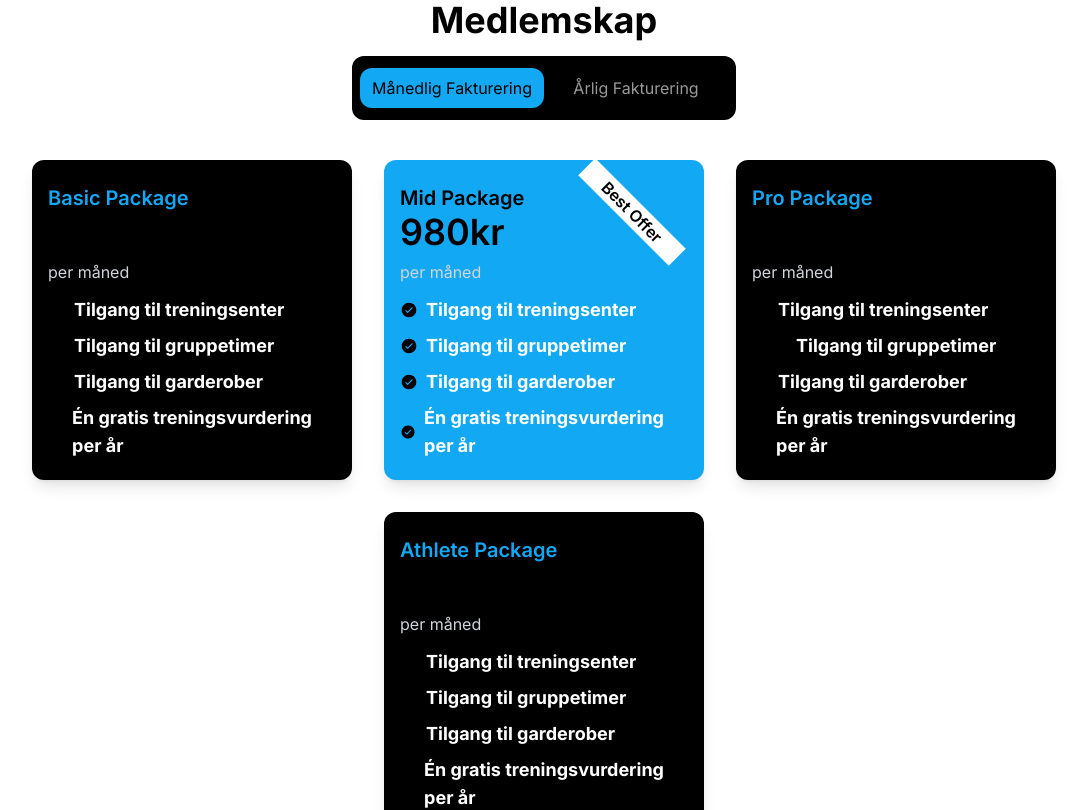
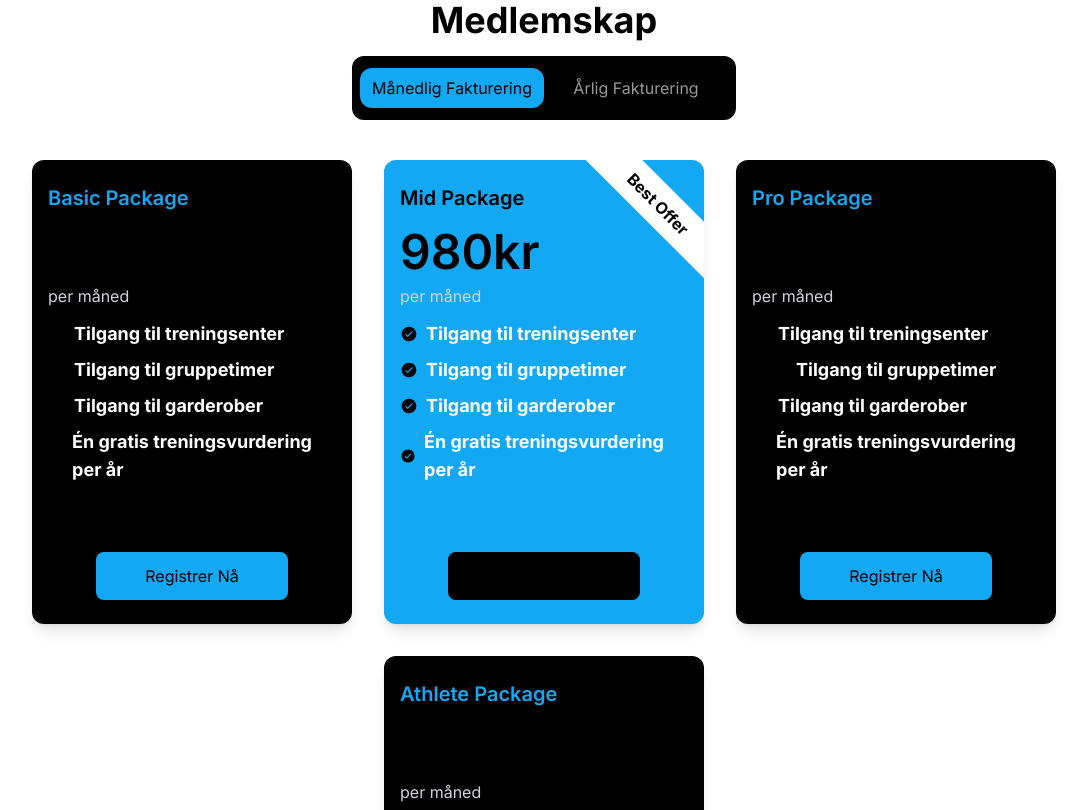
Before and after one commit to Sebastian-Nyberget/flexfit, a Next.js app: page / in a window 1280 px wide. Shown: the part 2380-3190 px from the top of the page, without its empty margins (96-1183 px from the left). Built offline with nearby package versions, Linux system fonts and the light colour scheme; no server answers.

Commit message:
feat: added membership

```diff
--- a/app/layout.tsx
+++ b/app/layout.tsx
@@ -6,8 +6,6 @@ import type { Metadata } from 'next'
 import { Inter, Righteous } from 'next/font/google'
 import './globals.css'
 import Navigation from '@/components/Header'
-import Hero from '@/components/Hero'
-import News from '@/components/News'
 import Footer from '@/components/Footer'
 
 const inter = Inter({ subsets: ['latin'] })
--- a/components/Membership.tsx
+++ b/components/Membership.tsx
@@ -1,3 +1,4 @@
+import Link from "next/link";
 import { IoIosCheckmarkCircle } from "react-icons/io";
 
 const Page = () => {
@@ -16,9 +17,9 @@ const Page = () => {
 
       <div className="flex flex-wrap justify-center gap-8 px-20 pt-10">
         <div className="max-w-xs bg-black rounded-xl shadow-lg overflow-hidden">
-          <div className="w-full h-80 px-4 py-6">
+          <div className="w-full h-auto px-4 py-6">
             <h1 className="text-left text-primary font-semibold text-xl">Basic Package</h1>
-            <h1 className='text-4xl font-semibold'>980kr</h1>
+            <h1 className='text-5xl font-semibold mt-4'>980kr</h1>
             <p className="text-left text-gray-300 py-2">per måned</p>
             <ul>
               <li className="flex text-lg py-1 items-center">
@@ -40,15 +41,18 @@ const Page = () => {
                 <IoIosCheckmarkCircle />
                 <p className="text-white font-bold ml-2">Én gratis treningsvurdering per år</p>
               </li>
+              <li className="flex justify-center mt-16">
+                <Link href={"/"} className="bg-primary rounded-lg w-2/3 text-center py-3 hover:bg-blue-500">Registrer Nå</Link>
+              </li>
             </ul>
           </div>
         </div>
 
         <div className="max-w-xs bg-primary rounded-xl shadow-lg overflow-hidden relative">
-          <div className="bg-white absolute text-black font-semibold rotate-45 right-2 top-10 w-32 flex justify-center">Best Offer</div>
+          <div className="bg-white absolute text-black font-bold rotate-45 right-[-50px] top-6 w-48 py-2 flex justify-center">Best Offer</div>
         <div className="w-full h-80 px-4 py-6">
           <h1 className="text-left font-semibold text-xl">Mid Package</h1>
-          <h1 className='text-4xl font-semibold'>980kr</h1>
+          <h1 className='text-5xl font-semibold mt-4'>980kr</h1>
           <p className="text-left text-gray-300 py-2">per måned</p>
             <ul>
               <li className="flex text-lg py-1 items-center">
@@ -70,6 +74,9 @@ const Page = () => {
                 <IoIosCheckmarkCircle />
                 <p className="text-white font-bold ml-2">Én gratis treningsvurdering per år</p>
               </li>
+              <li className="flex justify-center mt-16">
+                <Link href={"/"} className="bg-black rounded-lg w-2/3 text-center py-3 hover:opacity-80">Registrer Nå</Link>
+              </li>
             </ul>
           </div>
         </div>
@@ -77,7 +84,7 @@ const Page = () => {
         <div className="max-w-xs bg-black rounded-xl shadow-lg overflow-hidden">
           <div className="w-full h-80 px-4 py-6">
             <h1 className="text-left text-primary font-semibold text-xl">Pro Package</h1>
-            <h1 className='text-4xl font-semibold'>980kr</h1>
+            <h1 className='text-5xl font-semibold mt-4'>980kr</h1>
             <p className="text-left text-gray-300 py-2">per måned</p>
             <ul>
               <li className="flex text-lg py-1 items-center">
@@ -100,6 +107,9 @@ const Page = () => {
                 <IoIosCheckmarkCircle />
                 <p className="text-white font-bold ml-2">Én gratis treningsvurdering per år</p>
               </li>
+              <li className="flex justify-center mt-16">
+                <Link href={"/"} className="bg-primary rounded-lg w-2/3 text-center py-3 hover:bg-blue-500">Registrer Nå</Link>
+              </li>
             </ul>
           </div>
         </div>
@@ -107,7 +117,7 @@ const Page = () => {
         <div className="max-w-xs bg-black rounded-xl shadow-lg overflow-hidden">
           <div className="w-full h-80 px-4 py-6">
             <h1 className="text-left text-primary font-semibold text-xl">Athlete Package</h1>
-            <h1 className='text-4xl font-semibold'>980kr</h1>
+            <h1 className='text-5xl font-semibold mt-4'>980kr</h1>
             <p className="text-left text-gray-300 py-2">per måned</p>
             <ul>
               <li className="flex text-lg py-1 items-center">
@@ -129,6 +139,9 @@ const Page = () => {
                 <IoIosCheckmarkCircle />
                 <p className="text-white font-bold ml-2">Én gratis treningsvurdering per år</p>
               </li>
+              <li className="flex justify-center mt-16">
+                <Link href={"/"} className="bg-primary rounded-lg w-2/3 text-center py-3 hover:bg-blue-500">Registrer Nå</Link>
+              </li>
             </ul>
           </div>
         </div>
```
